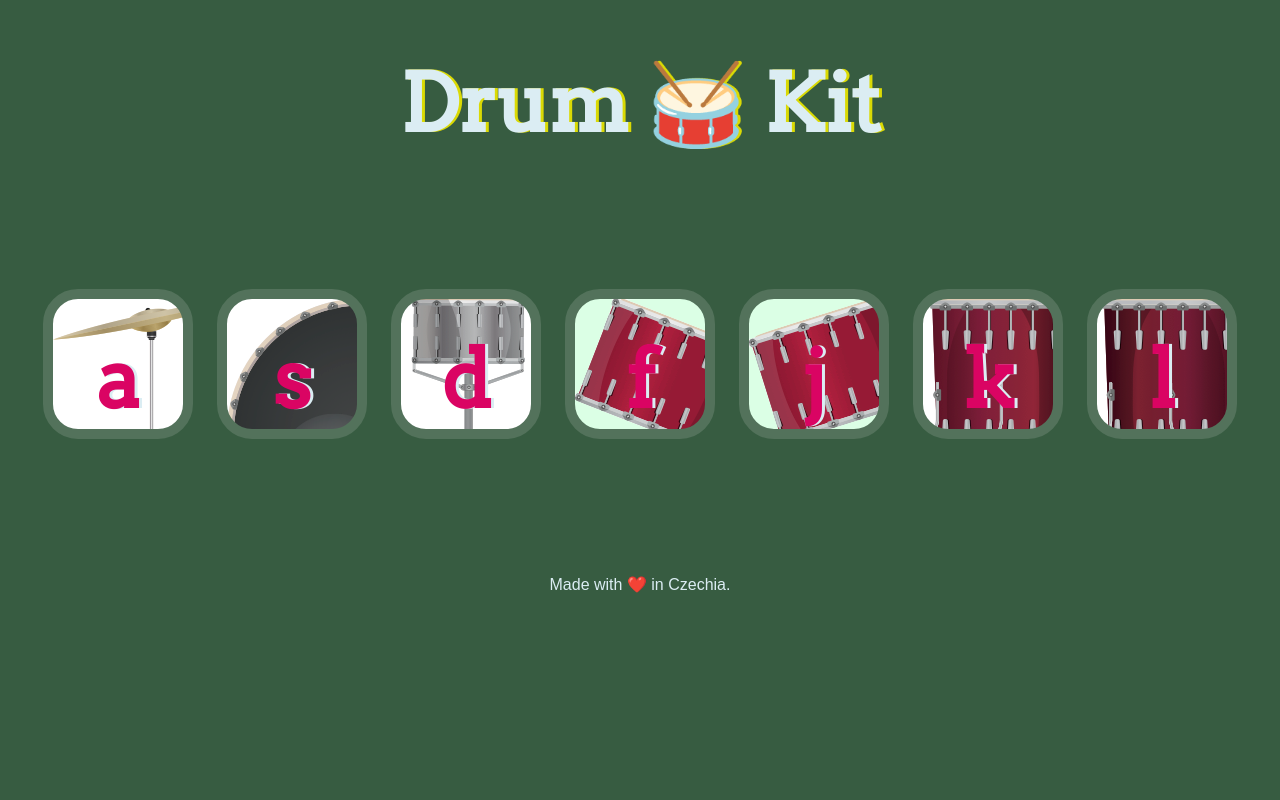
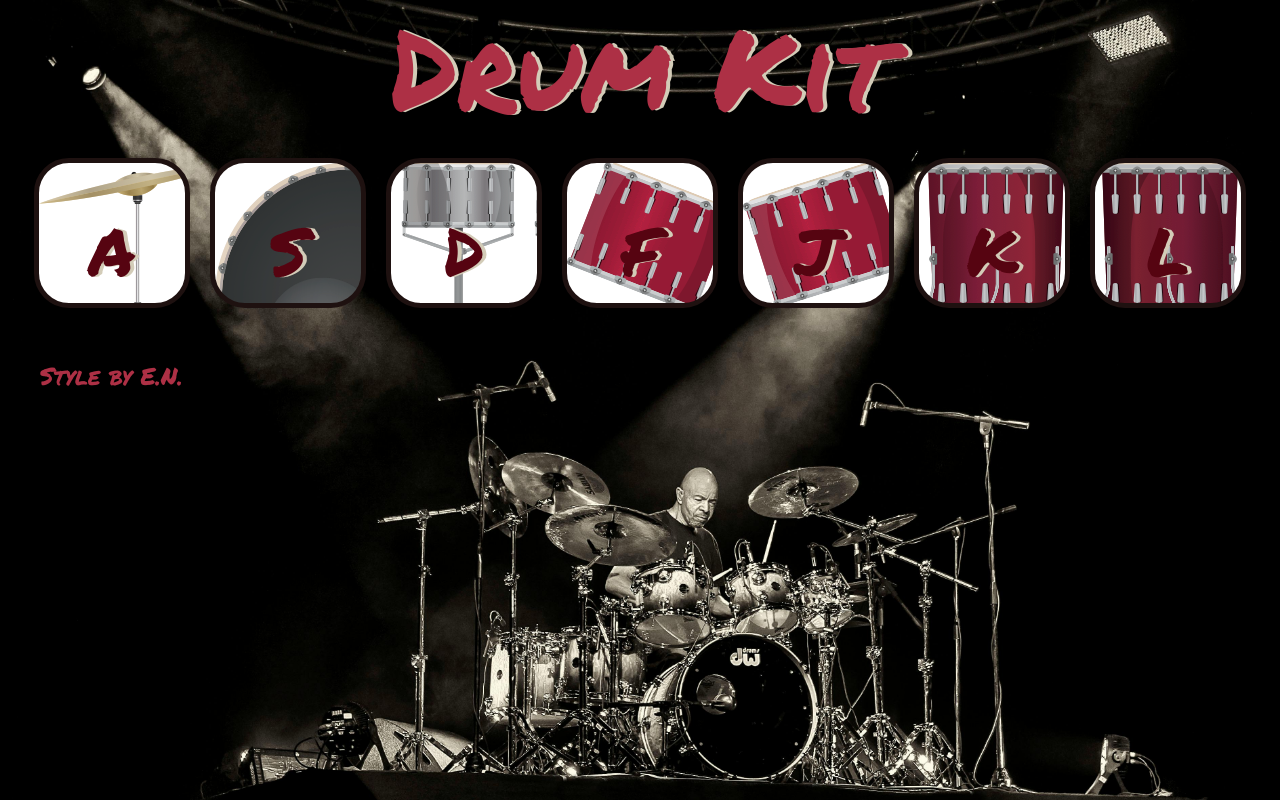
Before and after one commit to EliTimeless/drum-kit-page, a plain HTML site: page index.html in a window 1280 px wide. Drawn offline with nearby package versions, Linux system fonts and the light colour scheme.

Commit message:
change styling
add bootstrap, add background img, change font

```diff
--- a/index.html
+++ b/index.html
@@ -3,26 +3,38 @@
   <head>
     <meta charset="utf-8" />
     <title>Drum Kit</title>
-    <link rel="stylesheet" href="styles.css" />
+    <link rel="stylesheet" type="text/css" href="styles.css" />
+    <link rel="preconnect" href="https://fonts.googleapis.com" />
+    <link rel="preconnect" href="https://fonts.gstatic.com" crossorigin />
     <link
-      href="https://fonts.googleapis.com/css?family=Arvo"
+      href="https://fonts.googleapis.com/css2?family=Permanent+Marker&display=swap"
       rel="stylesheet"
     />
+    <link
+      href="https://cdn.jsdelivr.net/npm/bootstrap@5.3.3/dist/css/bootstrap.min.css"
+      rel="stylesheet"
+      integrity="sha384-QWTKZyjpPEjISv5WaRU9OFeRpok6YctnYmDr5pNlyT2bRjXh0JMhjY6hW+ALEwIH"
+      crossorigin="anonymous"
+    />
+    <script
+      src="https://cdn.jsdelivr.net/npm/bootstrap@5.3.3/dist/js/bootstrap.bundle.min.js"
+      integrity="sha384-YvpcrYf0tY3lHB60NNkmXc5s9fDVZLESaAA55NDzOxhy9GkcIdslK1eN7N6jIeHz"
+      crossorigin="anonymous"
+    ></script>
   </head>
 
   <body>
-    <h1 id="title">Drum 🥁 Kit</h1>
-    <div class="set">
-      <button class="a drum">a</button>
-      <button class="s drum">s</button>
-      <button class="d drum">d</button>
-      <button class="f drum">f</button>
-      <button class="j drum">j</button>
-      <button class="k drum">k</button>
-      <button class="l drum">l</button>
+    <h1 class="heading">Drum Kit</h1>
+    <div class="set row m-4">
+      <button class="a drum col">a</button>
+      <button class="s drum col">s</button>
+      <button class="d drum col">d</button>
+      <button class="f drum col">f</button>
+      <button class="j drum col">j</button>
+      <button class="k drum col">k</button>
+      <button class="l drum col">l</button>
     </div>
-
-    <footer>Made with ❤️ in Czechia.</footer>
+    <div class="foot m-4 p-3">Style by E.N.</div>
     <script src="index.js" charset="utf-8"></script>
   </body>
 </html>
--- a/styles.css
+++ b/styles.css
@@ -1,18 +1,31 @@
 body {
-  text-align: center;
-  background-color: #375c41;
+  background-image: url(images/ricardo-rojas.jpg);
+  background-size: cover;
 }
 
-h1 {
-  font-size: 5rem;
-  color: #dbedf3;
-  font-family: "Arvo", cursive;
-  text-shadow: 3px 0 #dada04;
+.heading {
+  text-align: center;
+  font-size: 7rem;
+  color: #ad3045;
+  font-family: "Permanent Marker", cursive;
+  font-weight: 400;
+  font-style: normal;
+  text-shadow: 4px 0 #d3ccb8;
 }
 
-footer {
-  color: #dbedf3;
-  font-family: sans-serif;
+.drum {
+  font-family: "Permanent Marker", cursive;
+  font-weight: 400;
+  font-style: normal;
+  background-color: #351e1c;
+}
+.foot {
+  display: flex;
+  align-items: flex-end;
+  color: #ad3045;
+  font-family: "Permanent Marker", cursive;
+  font-size: 1.5rem;
+  padding: 50px 20px;
 }
 
 .a {
@@ -53,7 +66,7 @@ footer {
 }
 
 .pressed {
-  box-shadow: 0 3px 4px 0 #6f7b6e;
+  box-shadow: 0 3px 4px 0 #d3ccb8;
   opacity: 0.5;
 }
 
@@ -63,17 +76,17 @@ footer {
 
 .drum {
   outline: none;
-  border: 10px solid #53725b;
+  border: 5px solid #1e1110;
   font-size: 5rem;
-  font-family: "Arvo", cursive;
+  font-family: "Permanent Marker", cursive;
   line-height: 2;
-  font-weight: 900;
-  color: #da0463;
-  text-shadow: 3px 0 #dbedf3;
+  font-weight: 400;
+  color: #560411;
+  text-shadow: 4px 0 #d3ccb8;
   border-radius: 35px;
   display: inline-block;
   width: 150px;
   height: 150px;
   margin: 10px;
-  background-color: #dbffe5;
+  background-color: white;
 }
```
Also changed, not shown: images/ricardo-rojas.jpg (added).
